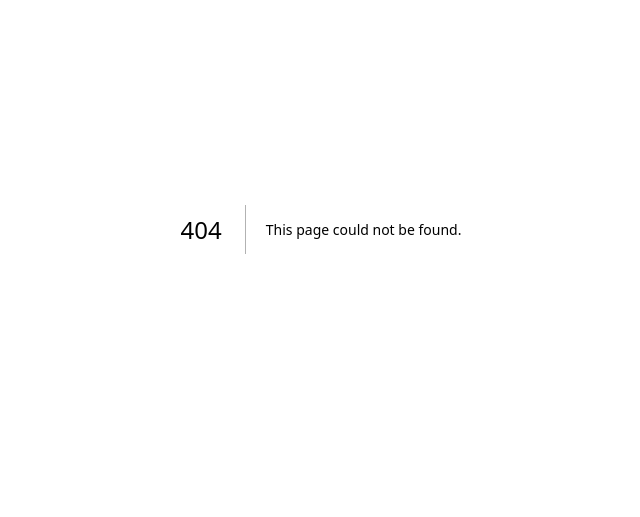
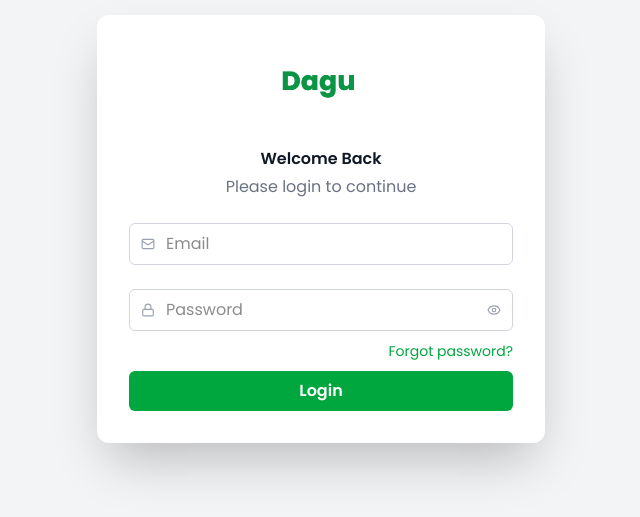
Before and after one commit to zelalem-yitbarek/Dagu_SMS_GAETWAY, a Next.js app in the folder frontend/: page /login in a window 1280 px wide. Before the commit this address had no page. Shown: the part 171-688 px from the top of the page, without its empty margins (319-959 px from the left). Built offline with nearby package versions, Linux system fonts and the light colour scheme.

Commit message:
feat:Login Created With Dark Mode appliying

```diff
--- /dev/null
+++ b/frontend/src/app/login/page.tsx
@@ -0,0 +1,73 @@
+"use client"
+import React from 'react'
+import { Mail, Lock, Eye, EyeOff } from 'lucide-react';
+import { useState } from 'react';
+import Image from 'next/image';
+import logo from '../../../public/Dagu_Logo.png'
+import Link from 'next/link';
+const page = () => {
+    const [showPassword, setShowPassword] = useState(false);
+    const [loading, setLoading] = useState(false);
+    return (
+        <div className="min-h-screen flex items-center justify-center bg-gray-100 dark:bg-gray-900 px-4">
+            <div className="w-full max-w-md rounded-xl bg-white dark:bg-gray-900 p-8 shadow-2xl">
+                <div className="mb-5 flex justify-center">
+                    <Image src={logo} alt="Logo" width={80} height={40} />
+                </div>
+                <h1 className="text-center text-base font-semibold text-gray-900 dark:text-white">
+  Welcome Back
+</h1>
+                <p className="mt-1 text-center text-base text-gray-500 dark:text-gray-400">
+                    Please login to continue
+                </p><br />
+                <div className="relative">
+                    <Mail className="absolute left-3 top-1/2 h-3.5 w-3.5 -translate-y-1/2 text-gray-400" />
+                    <input
+                        type="email"
+                        placeholder="Email"
+                        required
+                        //   value={form.email}
+                        //   onChange={(e) => setForm({ ...form, email: e.target.value })}
+                        className="w-full rounded-md border border-gray-300 py-2 pl-9 pr-3 text-base focus:border-indigo-600 focus:ring-1 focus:ring-indigo-600"
+                    />
+                </div>
+                <br />
+                <div className="relative">
+                    <Lock className="absolute left-3 top-1/2 h-3.5 w-3.5 -translate-y-1/2 text-gray-400" />
+                    <input
+                        type={showPassword ? "text" : "password"}
+                        placeholder="Password"
+                        required
+                        //   value={form.password}
+                        //   onChange={(e) => setForm({ ...form, password: e.target.value })}
+                        className="w-full rounded-md border border-gray-300 py-2 pl-9 pr-9 text-base focus:border-indigo-600 focus:ring-1 focus:ring-indigo-600"
+                    />
+                    <button
+                        type="button"
+                        onClick={() => setShowPassword(!showPassword)}
+                        className="absolute right-3 top-1/2 -translate-y-1/2 text-gray-400"
+                    >
+                        {showPassword ? <EyeOff size={14} /> : <Eye size={14} />}
+                    </button>
+                </div>
+                <div className="mt-2 text-right">
+                    <Link
+                        href="/forgotpassword"
+                        className="text-sm text-green-600 hover:underline"
+                    >
+                        Forgot password?
+                    </Link>
+                </div>
+                <button
+                    type="submit"
+                    disabled={loading}
+                    className="w-full rounded-md  mt-2 bg-green-600 py-2 text-base font-semibold cursor-pointer text-white hover:bg-green-800 disabled:bg-gray-400"
+                >
+                    {loading ? "Logging in..." : "Login"}
+                </button>
+            </div>
+        </div>
+    )
+}
+
+export default page
```
